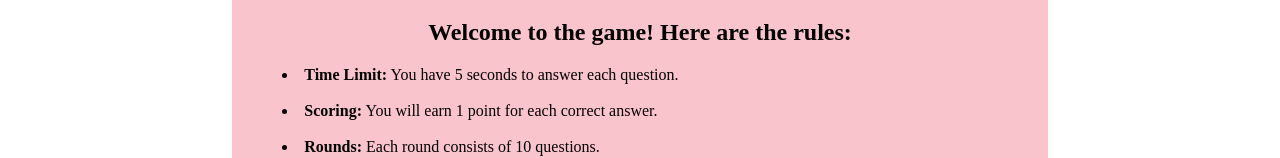
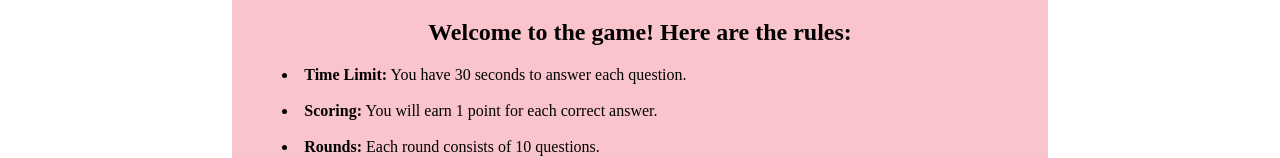
Before and after one commit to jnmasterjn/IB-Bio-Quiz-App, a React (Vite) app in the folder client/react-frontend/: page /Rule in a window 1280 px wide. Shown: the part 291-449 px from the top of the page. Built offline with nearby package versions, Linux system fonts and the light colour scheme; sample sign-in values are in the browser's storage.

Commit message:
update text

```diff
--- a/client/react-frontend/src/assets/pages/Rule.jsx
+++ b/client/react-frontend/src/assets/pages/Rule.jsx
@@ -16,7 +16,7 @@ function Rule(){
 
             <div>
                 <h2>Welcome to the game! Here are the rules:</h2>
-                    <li><b>Time Limit:</b> You have 5 seconds to answer each question.</li>
+                    <li><b>Time Limit:</b> You have 30 seconds to answer each question.</li>
                         <br/>
                     <li><b>Scoring:</b> You will earn 1 point for each correct answer.</li>
                         <br/>
```
Also changed, not shown: 1 other file (tests, documents, lock files or other folders).
